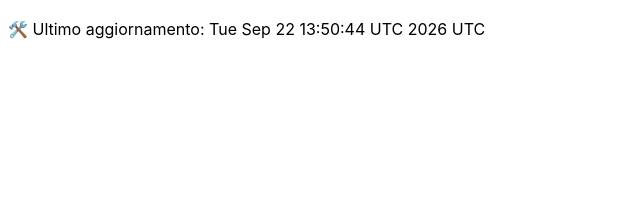
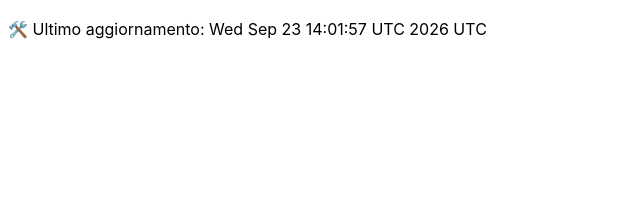
Before and after one commit to DanteTrb/DanteTrb.github.io, a Jekyll site: the page built from badges.md, in a window 1280 px wide. Shown: the top 213 px of the page, without its empty margins (0-640 px from the left). Built offline with Jekyll 4.4.1, drawn with Linux system fonts in a browser that asks for light colours; our own code applies the rules of GitHub Pages for plain Markdown files.

Commit message:
🛠️ Aggiornamento automatico badge

```diff
--- a/badges.md
+++ b/badges.md
@@ -1 +1 @@
-🛠️ Ultimo aggiornamento: Tue Sep 22 13:50:44 UTC 2026 UTC
+🛠️ Ultimo aggiornamento: Wed Sep 23 14:01:57 UTC 2026 UTC
```
